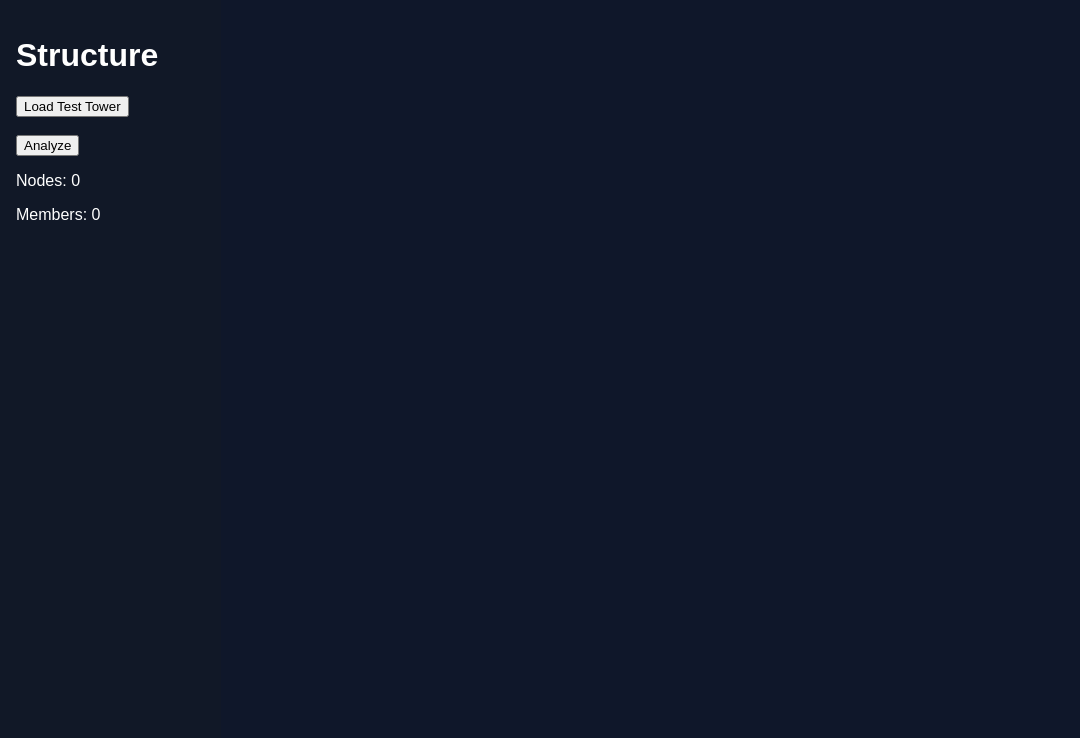
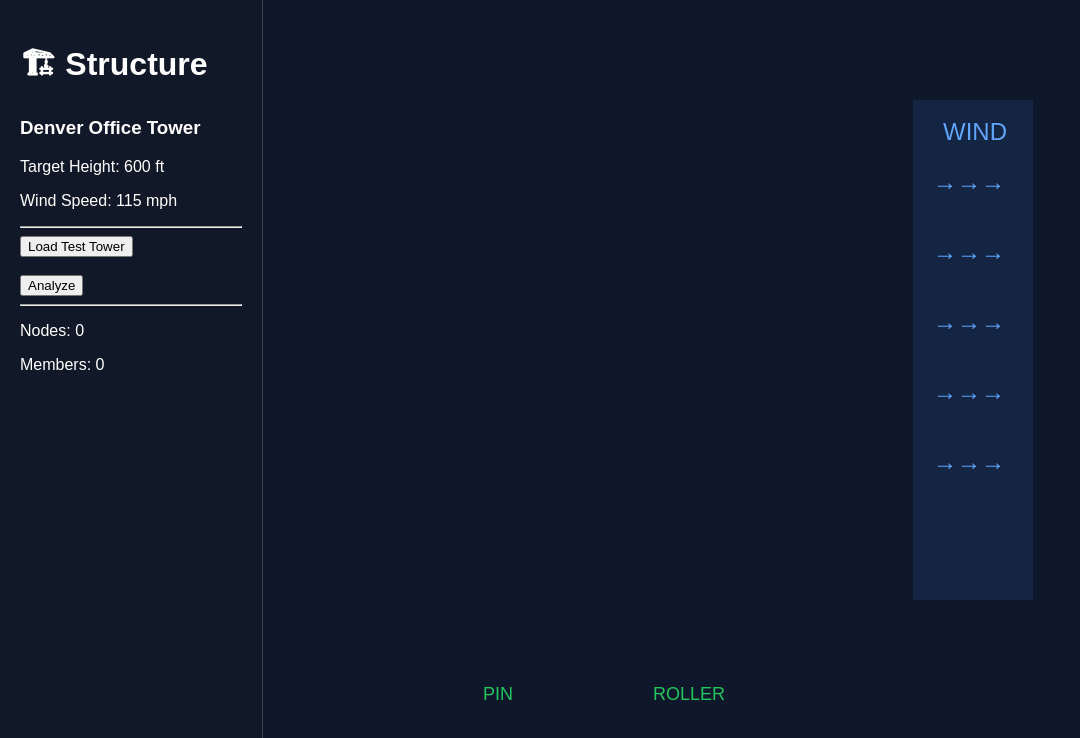
Before and after one commit to loebmax-coder/Structure, a React (Vite) app in the folder frontend/: page / in a window 1280 px wide. Shown: the top 738 px of the page, without its empty margins (0-1080 px from the left). Built offline with nearby package versions, Linux system fonts and the light colour scheme.

Commit message:
Update GameCanvas.tsx

```diff
--- a/frontend/src/components/GameCanvas.tsx
+++ b/frontend/src/components/GameCanvas.tsx
@@ -8,62 +8,272 @@ export default function GameCanvas() {
   const [analysisStatus, setAnalysisStatus] = useState<'pass' | 'fail' | null>(null);
   const [results, setResults] = useState<any>(null);
 
+  const challenge = {
+    name: 'Denver Office Tower',
+    targetHeight: 600,
+    windSpeed: 115,
+  };
+
   const loadTestTower = () => {
     setNodes([
-      { id: 1, x: 200, y: 500 },
-      { id: 2, x: 300, y: 500 },
-      { id: 3, x: 200, y: 350 },
-      { id: 4, x: 300, y: 350 },
-      { id: 5, x: 250, y: 200 }
+      { id: 1, x: 250, y: 650 },
+      { id: 2, x: 400, y: 650 },
+
+      { id: 3, x: 250, y: 500 },
+      { id: 4, x: 400, y: 500 },
+
+      { id: 5, x: 250, y: 350 },
+      { id: 6, x: 400, y: 350 },
+
+      { id: 7, x: 325, y: 200 },
     ]);
 
     setMembers([
       { id: 1, startNodeId: 1, endNodeId: 2, size: 'medium' },
+
       { id: 2, startNodeId: 1, endNodeId: 3, size: 'medium' },
       { id: 3, startNodeId: 2, endNodeId: 4, size: 'medium' },
+
       { id: 4, startNodeId: 3, endNodeId: 4, size: 'medium' },
+
       { id: 5, startNodeId: 3, endNodeId: 5, size: 'medium' },
-      { id: 6, startNodeId: 4, endNodeId: 5, size: 'medium' }
+      { id: 6, startNodeId: 4, endNodeId: 6, size: 'medium' },
+
+      { id: 7, startNodeId: 5, endNodeId: 6, size: 'medium' },
+
+      { id: 8, startNodeId: 5, endNodeId: 7, size: 'medium' },
+      { id: 9, startNodeId: 6, endNodeId: 7, size: 'medium' },
     ]);
+
+    setResults(null);
+    setAnalysisStatus(null);
   };
 
   const analyze = () => {
-    setAnalysisStatus(members.length > 4 ? 'pass' : 'fail');
+    const r = analyzeStructure(members.length, challenge.targetHeight);
+
+    setResults(r);
+    setAnalysisStatus(r.pass ? 'pass' : 'fail');
+  };
+
+  const getMemberColor = (memberId: number) => {
+    if (!results?.memberForces) return '#e5e7eb';
+
+    const force = results.memberForces[memberId] ?? 0;
+
+    if (force < 0) return '#ef4444'; // compression
+
+    if (force > 0) return '#3b82f6'; // tension
+
+    return '#9ca3af';
   };
 
   return (
-    <div style={{ display: 'flex', height: '100vh' }}>
-      <div style={{ width: 260, padding: 16, background: '#111827', color: 'white' }}>
-        <h1>Structure</h1>
-        <button onClick={loadTestTower}>Load Test Tower</button>
-        <br /><br />
-        <button onClick={analyze}>Analyze</button>
+    <div
+      style={{
+        display: 'flex',
+        height: '100vh',
+        background: '#0f172a',
+        color: 'white',
+      }}
+    >
+      <div
+        style={{
+          width: 320,
+          padding: 20,
+          background: '#111827',
+          borderRight: '1px solid #374151',
+        }}
+      >
+        <h1>🏗 Structure</h1>
+
+        <h3>{challenge.name}</h3>
+
+        <p>Target Height: {challenge.targetHeight} ft</p>
+        <p>Wind Speed: {challenge.windSpeed} mph</p>
+
+        <hr />
+
+        <button onClick={loadTestTower}>
+          Load Test Tower
+        </button>
+
+        <br />
+        <br />
+
+        <button onClick={analyze}>
+          Analyze
+        </button>
+
+        <hr />
 
         <p>Nodes: {nodes.length}</p>
         <p>Members: {members.length}</p>
 
+        {results && (
+          <>
+            <hr />
+
+            <h3>Analysis</h3>
+
+            <p>Wind: {results.windMph} mph</p>
+            <p>Cost: ${results.cost.toFixed(2)}M</p>
+            <p>Schedule: {results.durationMonths} mo</p>
+            <p>Drift: {results.driftRatio}</p>
+
+            <h2>
+              Score: {results.score}
+            </h2>
+          </>
+        )}
+
         {analysisStatus && (
-          <h2 style={{ color: analysisStatus === 'pass' ? 'lime' : 'red' }}>
+          <h2
+            style={{
+              color:
+                analysisStatus === 'pass'
+                  ? '#22c55e'
+                  : '#ef4444',
+            }}
+          >
             {analysisStatus.toUpperCase()}
           </h2>
         )}
       </div>
 
-      <svg width="100%" height="100%" style={{ background: '#0f172a' }}>
+      <svg
+        width="100%"
+        height="100%"
+        style={{ background: '#0f172a' }}
+      >
+        <rect
+          x="650"
+          y="100"
+          width="120"
+          height="500"
+          fill="rgba(59,130,246,0.12)"
+        />
+
+        <text
+          x="680"
+          y="140"
+          fill="#60a5fa"
+          fontSize="24"
+        >
+          WIND
+        </text>
+
+        <text
+          x="670"
+          y="190"
+          fill="#60a5fa"
+          fontSize="24"
+        >
+          →→→
+        </text>
+
+        <text
+          x="670"
+          y="260"
+          fill="#60a5fa"
+          fontSize="24"
+        >
+          →→→
+        </text>
+
+        <text
+          x="670"
+          y="330"
+          fill="#60a5fa"
+          fontSize="24"
+        >
+          →→→
+        </text>
+
+        <text
+          x="670"
+          y="400"
+          fill="#60a5fa"
+          fontSize="24"
+        >
+          →→→
+        </text>
+
+        <text
+          x="670"
+          y="470"
+          fill="#60a5fa"
+          fontSize="24"
+        >
+          →→→
+        </text>
+
         {members.map((member) => {
-          const start = nodes.find(n => n.id === member.startNodeId);
-          const end = nodes.find(n => n.id === member.endNodeId);
+          const start = nodes.find(
+            n => n.id === member.startNodeId
+          );
+
+          const end = nodes.find(
+            n => n.id === member.endNodeId
+          );
 
           if (!start || !end) return null;
 
+          const midX = (start.x + end.x) / 2;
+          const midY = (start.y + end.y) / 2;
+
           return (
-            <line key={member.id} x1={start.x} y1={start.y} x2={end.x} y2={end.y} stroke="white" strokeWidth={3} />
+            <g key={member.id}>
+              <line
+                x1={start.x}
+                y1={start.y}
+                x2={end.x}
+                y2={end.y}
+                stroke={getMemberColor(member.id)}
+                strokeWidth={5}
+              />
+
+              {results?.memberForces && (
+                <text
+                  x={midX}
+                  y={midY}
+                  fill="white"
+                  fontSize="14"
+                >
+                  {results.memberForces[member.id] ?? 0}k
+                </text>
+              )}
+            </g>
           );
         })}
 
-        {nodes.map((node) => (
-          <circle key={node.id} cx={node.x} cy={node.y} r={6} fill="#60a5fa" />
+        {nodes.map(node => (
+          <circle
+            key={node.id}
+            cx={node.x}
+            cy={node.y}
+            r={8}
+            fill="#60a5fa"
+          />
         ))}
+
+        <text
+          x="220"
+          y="700"
+          fill="#22c55e"
+          fontSize="18"
+        >
+          PIN
+        </text>
+
+        <text
+          x="390"
+          y="700"
+          fill="#22c55e"
+          fontSize="18"
+        >
+          ROLLER
+        </text>
       </svg>
     </div>
   );
```
